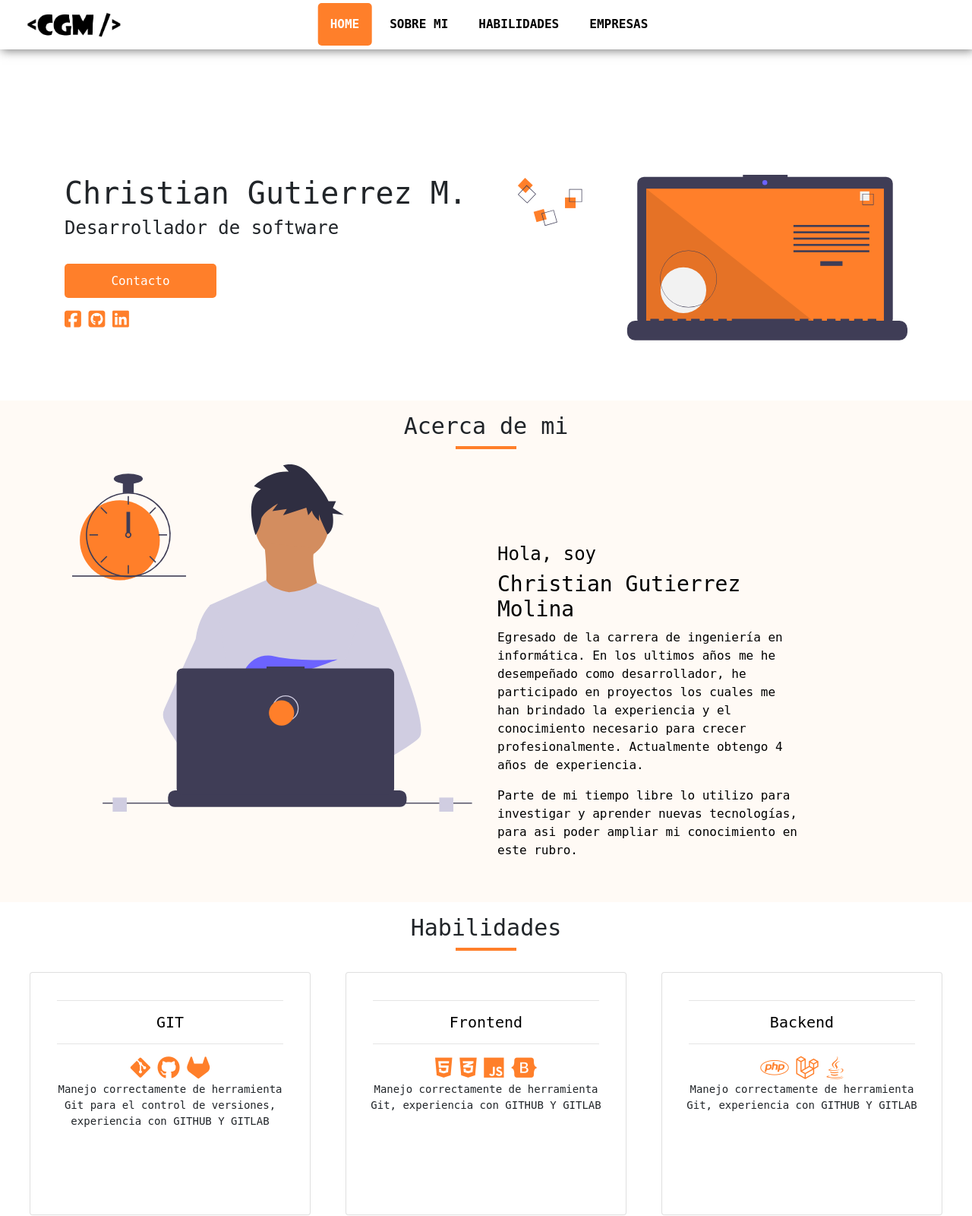
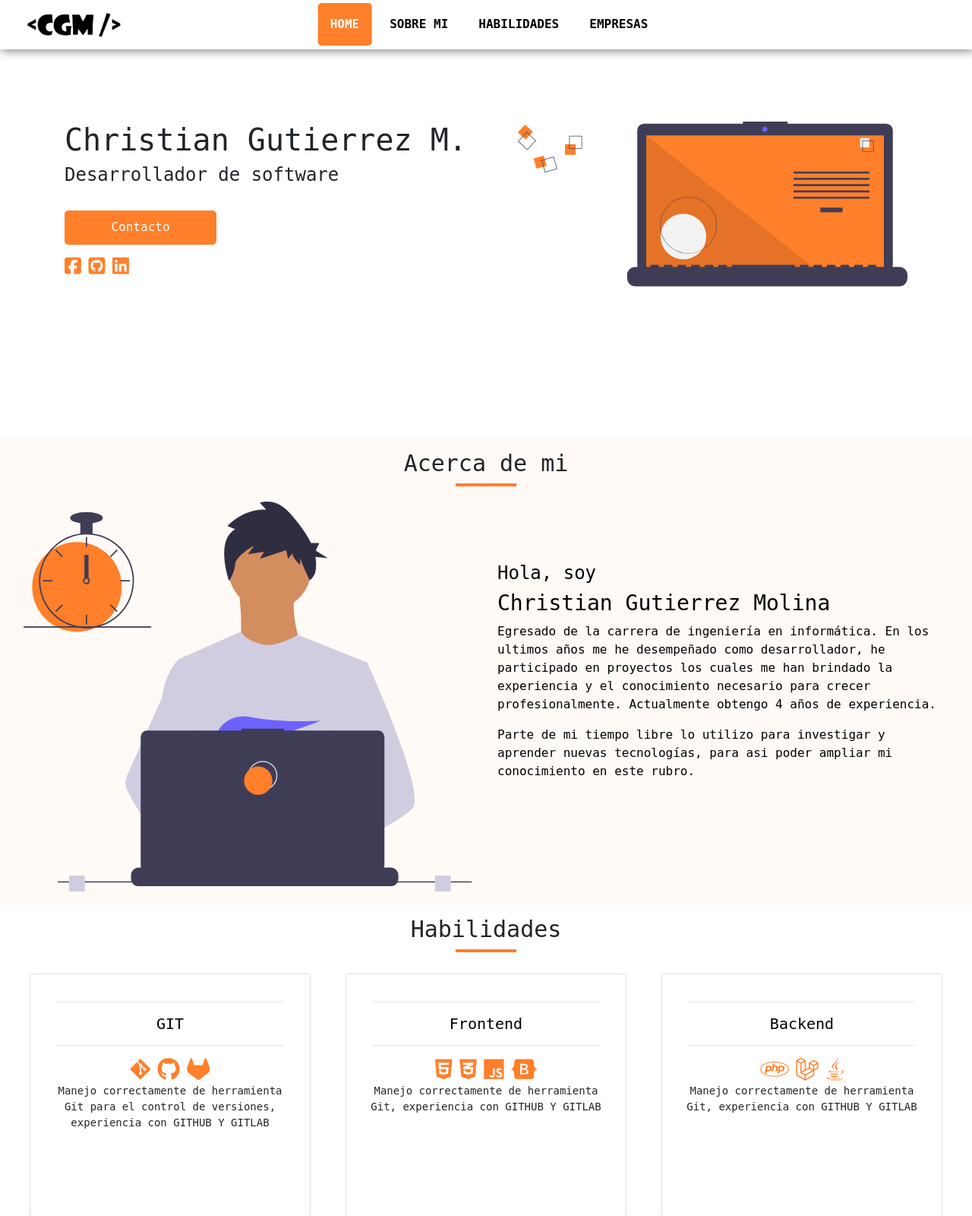
Before and after one commit to matgut/portafolio, a PHP site: page / in a window 1280 px wide. Shown: the top 1600 px of the page at 76% size. Run offline with PHP 8.4, Linux system fonts and the light colour scheme; some libraries are stand-ins or nearby versions.

Commit message:
correcion padding secciones

```diff
--- a/css/index.css
+++ b/css/index.css
@@ -85,8 +85,9 @@ html,body{
 }
 
 .main-body .presentacion-section{
-    padding-top: 18%;
-    height: 80%;
+    padding-top: 10rem;
+    height: 100%;
+    padding-bottom: 15%;
 }
 
 .linea-titulo{
@@ -109,7 +110,7 @@ html,body{
 
 .main-body .sobre-mi{
     background-color: var(--bg-color-2);
-    padding: 1rem 5rem;
+    padding: 1rem;
 }
 
 .main-body .sobre-mi .parrafo{
--- a/index.html
+++ b/index.html
@@ -74,10 +74,6 @@
         </section>
         <!--End presentacion-->
 
-        <br>
-        <br>
-        <br>
-
         <!--sobre-mi-->
         <section class="sobre-mi" id="sobre">
             <div class="titulo-section">
@@ -90,7 +86,7 @@
                         <img src="../img/sobre_mi_img.svg" alt="" class="img-fluid">
                     </div>
                     <div class="col-lg-6 col-md-12">
-                        <div class="parrafo py-4 w-75">
+                        <div class="parrafo">
                             <h4 class="h4-hola">Hola, soy</h4>
                             <h3>Christian Gutierrez Molina</h3>
                             <p class="p-descripcion-1">
```
